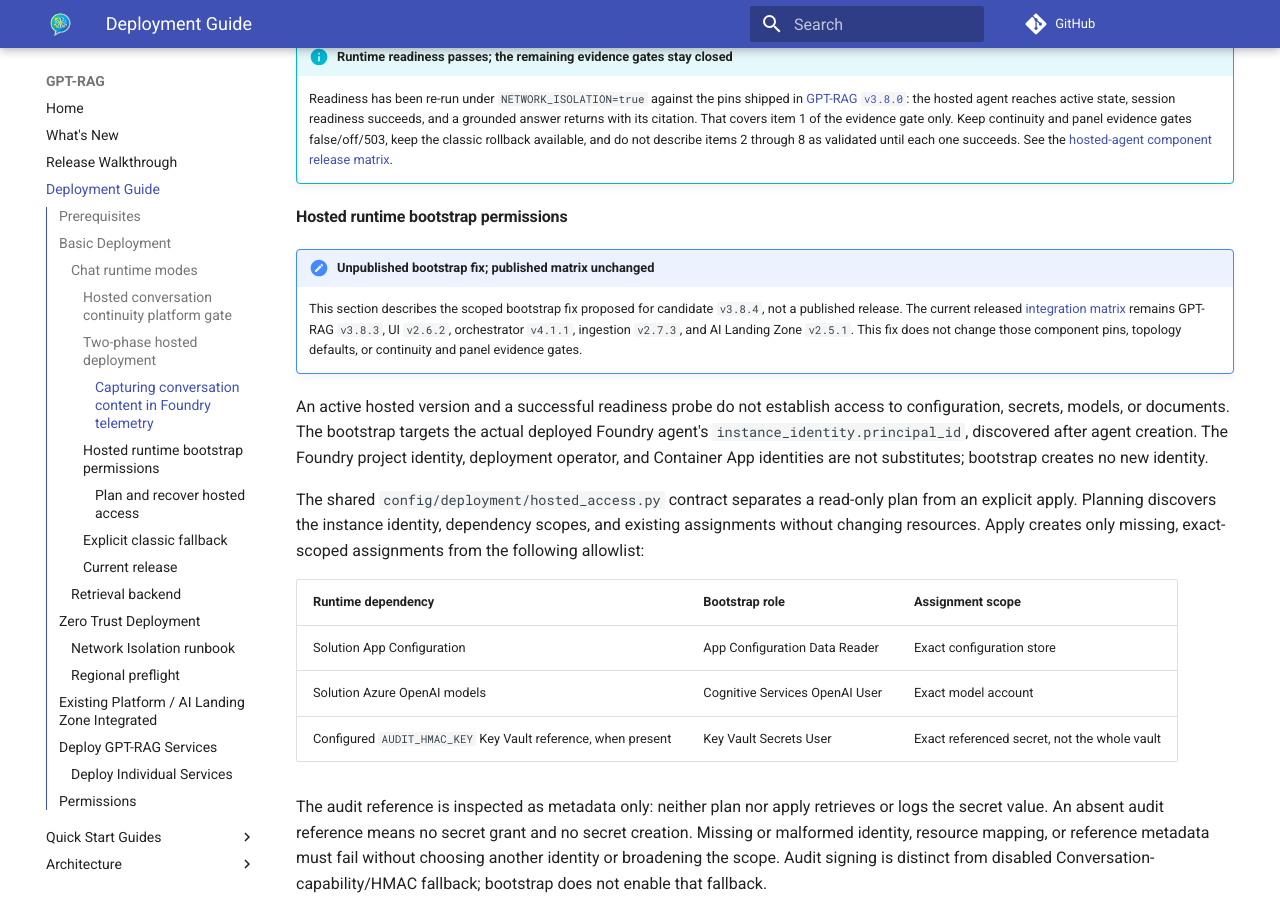
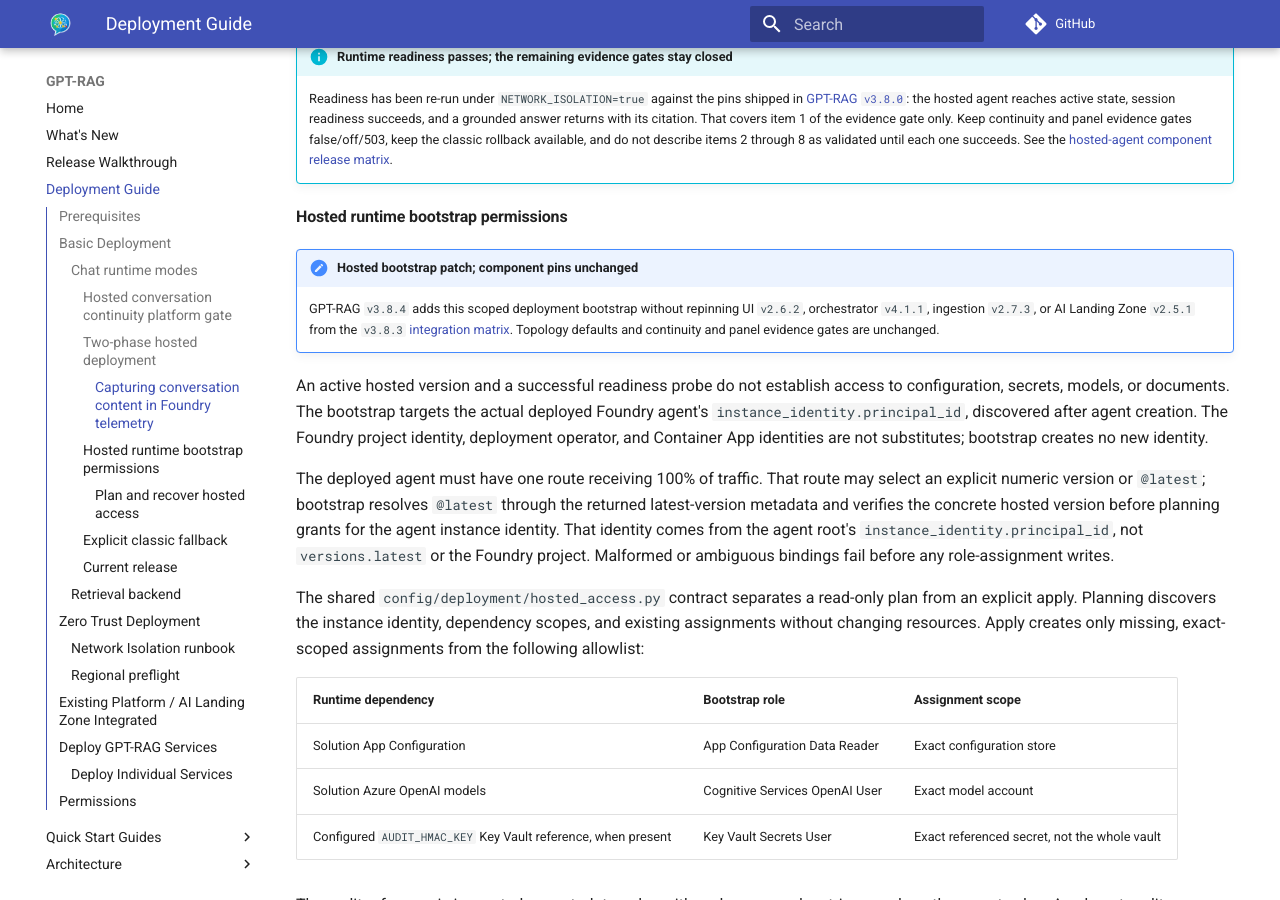
Before and after one commit to Azure/GPT-RAG, an MkDocs documentation site: the page built from docs/deploy.md, in a window 1280 px wide and 900 px high, scrolled down 7206 px. Built offline with MkDocs 1.6.1 and Material for MkDocs 9.7.7, drawn with Linux system fonts in a browser that asks for light colours; comment, search, counter and statistics services are not loaded; some of the changed text lies outside the part shown.

Commit message:
docs: prepare coordinated v3.8.4 bootstrap release status
Hold publication until the v3.8.4 release is published and human review is complete. Preserve exact component pins and historical validation evidence.

Co-authored-by: Copilot App <223556219+Copilot@users.noreply.github.com>

```diff
--- a/docs/deploy.md
+++ b/docs/deploy.md
@@ -322,19 +322,26 @@ configuration error.
 
 #### Hosted runtime bootstrap permissions
 
-!!! note "Unpublished bootstrap fix; published matrix unchanged"
-    This section describes the scoped bootstrap fix proposed for candidate
-    `v3.8.4`, not a published release. The current released
-    [integration matrix](hosted_agent_release_matrix.md) remains GPT-RAG
-    `v3.8.3`, UI `v2.6.2`, orchestrator `v4.1.1`, ingestion `v2.7.3`, and
-    AI Landing Zone `v2.5.1`. This fix does not change those component pins,
-    topology defaults, or continuity and panel evidence gates.
+!!! note "Hosted bootstrap patch; component pins unchanged"
+    GPT-RAG `v3.8.4` adds this scoped deployment bootstrap without repinning
+    UI `v2.6.2`, orchestrator `v4.1.1`, ingestion `v2.7.3`, or AI Landing Zone
+    `v2.5.1` from the `v3.8.3`
+    [integration matrix](hosted_agent_release_matrix.md).
+    Topology defaults and continuity and panel evidence gates are unchanged.
 
 An active hosted version and a successful readiness probe do not establish
 access to configuration, secrets, models, or documents. The bootstrap targets
 the actual deployed Foundry agent's `instance_identity.principal_id`, discovered
 after agent creation. The Foundry project identity, deployment operator, and
 Container App identities are not substitutes; bootstrap creates no new identity.
+
+The deployed agent must have one route receiving 100% of traffic. That route
+may select an explicit numeric version or `@latest`; bootstrap resolves
+`@latest` through the returned latest-version metadata and verifies the concrete
+hosted version before planning grants for the agent instance identity. That
+identity comes from the agent root's `instance_identity.principal_id`, not
+`versions.latest` or the Foundry project. Malformed or ambiguous bindings fail
+before any role-assignment writes.
 
 The shared `config/deployment/hosted_access.py` contract separates a read-only
 plan from an explicit apply. Planning discovers the instance identity,
@@ -448,9 +455,12 @@ configuration as evidence that a grant failed.
 A greeting exercises model and configuration access only. Successful synthetic
 retrieval under service identity does not establish end-user document-level
 authorization. Serializer compatibility with the released orchestrator
-`v4.1.1` was tested offline; a fresh automated live deployment/bootstrap/smoke
-flow has **not** been performed for this candidate. This is not new live
-readiness evidence or a claim that `v3.8.4` is published. See
+`v4.1.1` was tested offline. A real read-only plan resolved `@latest` to concrete
+version `1`, exited `0`, and found all three minimal grants already present;
+`data_plane_readiness` remained `not-tested`. That plan performed no apply or
+inference. A fresh automated live deployment/bootstrap-apply/smoke flow has
+**not** been performed for this bootstrap change; these checks do not establish
+data-plane readiness. See
 [runtime-access troubleshooting](troubleshooting.md#hosted-runtime-access-bootstrap)
 and the [application/document identity boundary](howto_authentication.md#hosted-application-identity-versus-document-identity).
 
@@ -470,8 +480,14 @@ classic panel data.
 
 #### Current release
 
-[GPT-RAG `v3.8.3`](https://github.com/Azure/GPT-RAG/releases/tag/v3.8.3) is the
-latest published umbrella release. It pins UI `v2.6.2`, orchestrator `v4.1.1`,
+GPT-RAG `v3.8.4` is the latest published umbrella release. It adds the
+[hosted runtime bootstrap](#hosted-runtime-bootstrap-permissions) without
+changing the component pins, topology defaults, or evidence gates from
+`v3.8.3`. A fresh automated live deployment/bootstrap-apply/smoke flow has not
+been performed for this patch.
+
+The preceding [GPT-RAG `v3.8.3`](https://github.com/Azure/GPT-RAG/releases/tag/v3.8.3)
+pins UI `v2.6.2`, orchestrator `v4.1.1`,
 ingestion `v2.7.3`, and AI Landing Zone `v2.5.1`, and it makes hosted/no-panel
 the default topology for genuinely fresh deployments. It repins ingestion only:
 `v2.7.3` stops the data-ingestion administrative surface from being mounted in
```
Also changed, not shown: docs/hosted_agent_release_matrix.md (+19 -7 lines), docs/howto_authentication.md (+3 -3 lines), docs/services_orchestrator.md (+1 -1 lines), docs/troubleshooting.md (+4 -4 lines), docs/whatisnew.md (+13 -0 lines).
